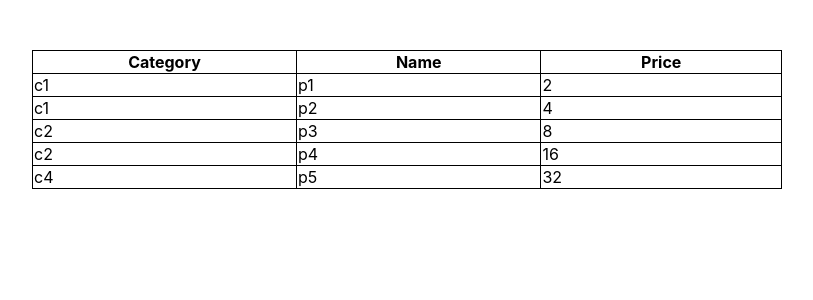
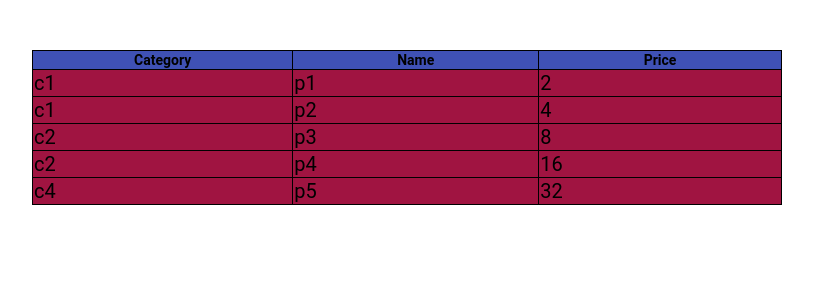
Before and after one commit to ro-msg-react-training/react-training-career-start-2021-alxcl12, a React (Create React App) app in the folder frontend/online-shop/: page / in a window 1280 px wide. Shown: the top 300 px of the page, without its empty margins (233-1046 px from the left). Built offline with nearby package versions, Linux system fonts and the light colour scheme.

Commit message:
Finished chapter 6, needs polishing style-wise

```diff
--- a/frontend/online-shop/package.json
+++ b/frontend/online-shop/package.json
@@ -3,6 +3,8 @@
   "version": "0.1.0",
   "private": true,
   "dependencies": {
+    "@material-ui/core": "^4.11.3",
+    "@material-ui/icons": "^4.11.2",
     "@testing-library/jest-dom": "^5.11.10",
     "@testing-library/react": "^11.2.6",
     "@testing-library/user-event": "^12.8.3",
--- a/frontend/online-shop/src/components/ProductItem.tsx
+++ b/frontend/online-shop/src/components/ProductItem.tsx
@@ -1,12 +1,19 @@
+import {ThemeProvider} from '@material-ui/styles';
+import MyTheme from '../theme/MyTheme';
+import { productItemStyle } from '../styles/ProductItemStyle'
+
 
 function ProductItem(props : any){
+    const style = productItemStyle();
 
     return (
-        <tr>
-            <td> {props.category} </td>
-            <td> {props.name} </td>
-            <td> {props.price.toString()} </td>
-        </tr>
+        <ThemeProvider theme = {MyTheme}>
+            <tr>
+                <td className={style.tdStyle}> {props.category} </td>
+                <td className={style.tdStyle}> {props.name} </td>
+                <td className={style.tdStyle}> {props.price.toString()} </td>
+            </tr>
+        </ThemeProvider>
     );
 };
 
--- a/frontend/online-shop/src/components/ProductList.tsx
+++ b/frontend/online-shop/src/components/ProductList.tsx
@@ -1,5 +1,7 @@
 import ProductItem from './ProductItem';
-import '../styles/ProductList.css';
+import {ThemeProvider} from '@material-ui/styles';
+import { productListStyle } from '../styles/ProductListStyle'
+import MyTheme from '../theme/MyTheme';
 
 var data = [
     {
@@ -44,17 +46,21 @@ function ProductList(props: any){
     price={product.price}/>
     );
 
+    const style = productListStyle();
+
     return (
-        <table>
-            <thead>
-                <tr>
-                    <th> Category </th>
-                    <th> Name </th>
-                    <th> Price </th>
-                </tr>
-            </thead>
-            <tbody> {items} </tbody>
-        </table>
+        <ThemeProvider theme = {MyTheme}>
+            <table className = {style.tableStyle}>
+                <thead className = {style.tableStyle}>
+                    <tr className = {style.tableStyle}>
+                        <th className = {style.tableStyle}> Category </th>
+                        <th className = {style.tableStyle}> Name </th>
+                        <th className = {style.tableStyle}> Price </th>
+                    </tr>
+                </thead>
+                <tbody> {items} </tbody>
+            </table>
+        </ThemeProvider>
     )
 }
 
--- /dev/null
+++ b/frontend/online-shop/src/styles/Fonts.css
@@ -0,0 +1 @@
+@import url('https://fonts.googleapis.com/css2?family=Open+Sans:wght@300&display=swap');
--- /dev/null
+++ b/frontend/online-shop/src/styles/ProductItemStyle.tsx
@@ -0,0 +1,13 @@
+import { makeStyles } from '@material-ui/core'
+
+export const productItemStyle = makeStyles(theme =>({
+
+    tdStyle:{
+        border: '1px solid',
+        borderCollapse: 'collapse',
+        margin: '50 px auto',
+        fontFamily: theme.typography.fontFamily,
+        fontSize: theme.typography.fontSize,
+        backgroundColor: theme.palette.primary.main
+    }
+}));
--- /dev/null
+++ b/frontend/online-shop/src/styles/ProductListStyle.tsx
@@ -0,0 +1,13 @@
+import { makeStyles } from "@material-ui/core";
+
+export const productListStyle = makeStyles( theme  =>({
+    tableStyle: {
+        width: '750px',
+        border: '1px solid',
+        borderCollapse: 'collapse',
+        margin: '50px auto',
+        backgroundColor: theme.palette.primary.main,
+        fontFamily: theme.typography.fontFamily,
+        fontSize: theme.typography.fontSize
+    }
+}));
--- /dev/null
+++ b/frontend/online-shop/src/theme/MyTheme.tsx
@@ -0,0 +1,19 @@
+import {createMuiTheme} from '@material-ui/core/styles'
+import '../styles/Fonts.css'
+
+
+const MyTheme = createMuiTheme({
+    palette:{
+        primary:{
+            main: '#a01441'
+        },
+
+    },
+
+    typography:{
+        fontFamily: '"OpenSans" bold',
+        fontSize: 20
+    }
+});
+
+export default MyTheme;
```
Also changed, not shown: 1 other file (tests, documents, lock files or other folders).
